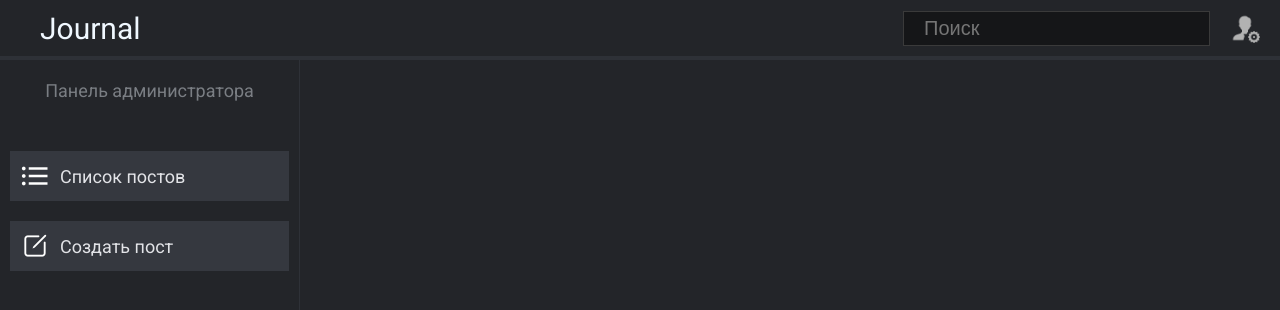
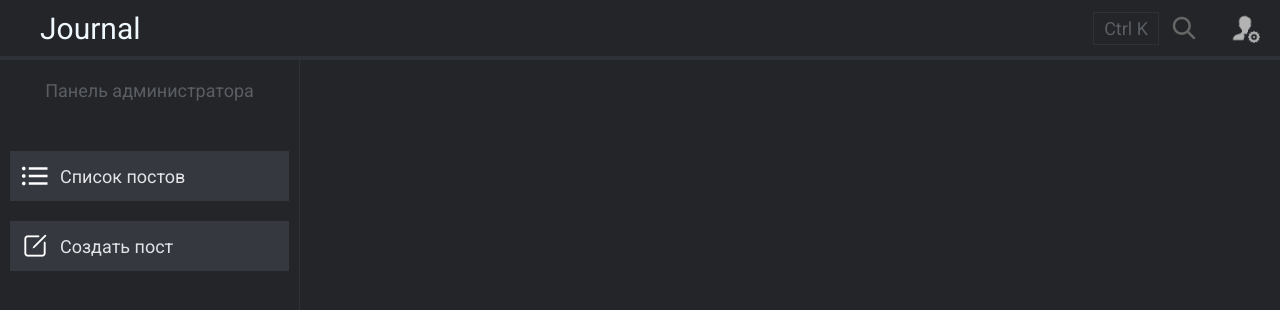
Before and after one commit to LevinIgor/myJournal, a Vue app: page /admin/1/1 in a window 1280 px wide. Shown: the top 310 px of the page. Built offline with nearby package versions, Linux system fonts and the light colour scheme; no server answers; the database is empty; what @kangc/v-md-editor, vue3-markdown-it would draw is missing.

Commit message:
Сделал блок хедера с поиском

```diff
--- a/src/assets/base.css
+++ b/src/assets/base.css
@@ -50,7 +50,7 @@ li {
   --main-bg-color:#232529;
   --main-border-color:#35383fab;
   --main-text-color:#e2e3e7;
-  --second-text-color:#e2e3e7e2;
+  --second-text-color:rgba(240, 248, 255, 0.271);
   --main-block-color:#35383f;
   --main-block-color-hover:#35383f93;
 }
--- a/src/components/v-header.vue
+++ b/src/components/v-header.vue
@@ -1,21 +1,23 @@
 <template>
   <header>
-    <RouterLink to="/"><span class="logo">Journal</span></RouterLink>
+    <span class="logo" @click="$router.push('/')">Journal</span>
     <div class="right-block" v-if="props.mode != 'onlyLogo'">
-      <input
-        type="text"
-        placeholder="Поиск"
-        class="search"
-        @input="emits('search', $event)"
+      <VSearchBlock @search="emit('search',$event)" />
+      <slot />
+      <img
+        src="@/assets/icons/admin.png"
+        alt=""
+        class="admin-icon"
+        @click="$router.push('/admin/posts')"
       />
-      <slot />
-      <img src="@/assets/icons/admin.png" alt="" class="admin-icon" @click="$router.push('/admin/posts')" />
     </div>
   </header>
 </template>
 <script setup>
+import VSearchBlock from "./v-search-block.vue";
 const props = defineProps(["mode"]);
-const emits = defineEmits(["search"]);
+const emit = defineEmits(['search'])
+
 </script>
 <style scoped>
 header {
@@ -51,14 +53,7 @@ a {
   display: flex;
   align-items: center;
 }
-.search {
-  border: 1px solid rgb(58, 58, 58);
-  outline: none;
-  font-size: 20px;
-  padding: 5px 20px;
-  background-color: rgba(0, 0, 0, 0.411);
-  color: white;
-}
+
 .admin-icon {
   cursor: pointer;
   width: 30px !important;
@@ -70,4 +65,5 @@ a {
 .admin-icon:hover {
   filter: invert(100%);
 }
+
 </style>
--- a/src/components/v-posts.vue
+++ b/src/components/v-posts.vue
@@ -6,7 +6,7 @@
       <span class="post-title" @click="$router.push(`/post/${post.id}`)">
         {{ post.title }}</span
       >
-      <div class="post-id">{{ post.id }}</div>
+      <span class="post-id">{{ post.id }}</span>
       <div class="post-control">
         <img
           src="@/assets/icons/edit.png"
@@ -60,7 +60,7 @@ h1 {
   text-decoration: none;
   color: var(--main-font-color);
 }
-.post-id{
+.post-id {
   position: absolute;
   top: -10px;
   right: 10px;
--- /dev/null
+++ b/src/components/v-search-block.vue
@@ -0,0 +1,123 @@
+<template>
+  <div
+    class="search-block"
+    @click="showInput()"
+    :class="{ 'search-active': isSearch }"
+  >
+    <input
+      v-if="isSearch"
+      type="text"
+      placeholder="Поиск"
+      class="search-input"
+      ref="inputRef"
+      v-model="searchValue"
+      @blur="searchValue === '' ? hideInput() : null"
+      @keypress.enter="inputRef.blur()"
+      @keydown.esc="hideInput()"
+    />
+    <span class="search-span" v-if="!isSearch">Ctrl K</span>
+    <img
+      src="../assets/icons/close.png"
+      alt="close"
+      class="search-img close-icon"
+      @click="searchValue = ''"
+      v-if="isSearch"
+    />
+    <img
+      src="../assets/icons/search.png"
+      alt="search"
+      class="search-img"
+      v-if="!isSearch"
+    />
+  </div>
+</template>
+<script setup>
+import { ref, onMounted, onUnmounted, nextTick, watch } from "vue";
+
+const emit = defineEmits(["search"]);
+
+const isSearch = ref(false);
+const inputRef = ref(null);
+const searchValue = ref("");
+
+watch(searchValue, () => {
+  emit("search", searchValue.value);
+});
+
+const showInput = () => {
+  isSearch.value = true;
+  inputFocus();
+};
+
+const hideInput = () => {
+  searchValue.value = "";
+  isSearch.value = false;
+};
+
+const inputFocus = () => {
+  nextTick(() => {
+    inputRef.value.focus();
+  });
+};
+
+onMounted(() => {
+  const handleSearchHotKey = (e) => {
+    if ((e.key === "k" || e.key === "л") && (e.ctrlKey || e.metaKey)) {
+      e.preventDefault();
+      showInput();
+    }
+  };
+
+  window.addEventListener("keydown", handleSearchHotKey);
+
+  const remove = () => {
+    window.removeEventListener("keydown", handleSearchHotKey);
+  };
+
+  onUnmounted(remove);
+});
+</script>
+<style scoped>
+.search-block {
+  position: relative;
+  box-sizing: content-box;
+  cursor: pointer;
+  display: flex;
+  align-items: center;
+  overflow: hidden;
+  border: 1px solid transparent;
+}
+.search-active {
+  border: 1px solid var(--main-border-color);
+}
+.search-span {
+  margin-right: 10px;
+  padding: 5px 10px;
+  color: var(--second-text-color);
+  border: 1px solid var(--main-border-color);
+}
+.search-img {
+  width: 30px !important;
+  height: 30px;
+  filter: invert(40%);
+  margin-right: 10px;
+  transition: all 0.3s;
+}
+.search-img:hover {
+  filter: invert(80%);
+}
+.search-input {
+  box-sizing: border-box;
+  border: none;
+  outline: none;
+  background-color: inherit;
+  font-size: 20px;
+  color: var(--main-font-color);
+  padding: 5px 20px;
+  transition: all 1s ease-in-out;
+}
+.close-icon {
+  width: 20px !important;
+  height: 20px;
+}
+</style>
--- a/src/views/adminView.vue
+++ b/src/views/adminView.vue
@@ -102,7 +102,7 @@ main {
 }
 .admin-menu-title {
   margin-bottom: 40px;
-  color: rgba(240, 248, 255, 0.422);
+  color: var(--second-text-color);
 }
 .admin-menu-item {
   cursor: pointer;
--- a/src/views/mainView.vue
+++ b/src/views/mainView.vue
@@ -1,6 +1,6 @@
 <template>
   <div class="main">
-    <VHeader @search="search = $event.target.value" />
+    <VHeader @search="searchValue = $event" />
     <div class="posts">
       <transition-group name="list">
         <VPost v-for="post in filterPost" :post="post" :key="post.id" />
@@ -12,18 +12,18 @@
 import VPost from "@/components/v-post.vue";
 import VHeader from "@/components/v-header.vue";
 
-import { onMounted, ref, computed } from "vue";
+import { onMounted, ref, computed, inject, watch } from "vue";
 import getPosts from "@/firebase/getPosts";
 
 const posts = ref([]);
-const search = ref("");
-const filter = ref("New");
+const searchValue = ref('')
 
 const filterPost = computed(() => {
   return posts.value.filter((post) => {
-    return post.title.toUpperCase().includes(search.value.toUpperCase());
+    return post.title.toUpperCase().includes(searchValue.value.toUpperCase());
   });
 });
+
 
 onMounted(async () => {
   posts.value = await getPosts();
```
Also changed, not shown: src/App.vue (+5 -4 lines), src/assets/icons/close.png (added).
